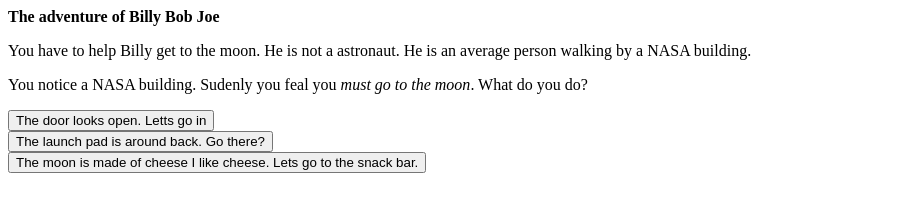
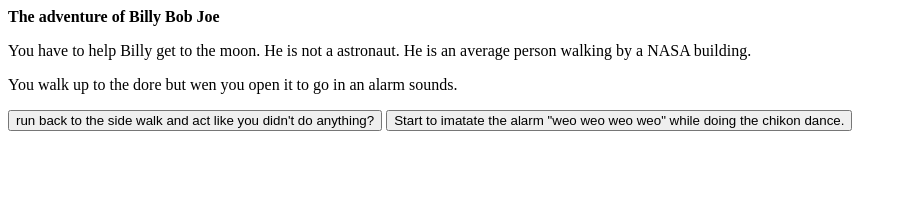
Before and after one commit to gfalkner/space-game, a plain HTML site: page index.html in a window 1280 px wide. Both pictures are taken after a click on the button "The door looks open. Letts go in". Shown: the whole page, without its empty margins (0-907 px from the left). Drawn offline with Linux system fonts and the light colour scheme.

Commit message:
Update index.html

```diff
--- a/index.html
+++ b/index.html
@@ -1,5 +1,21 @@
 <html>
-
+<head>
+<script type="application/javascript">
+const showDiv = (div_id) => {
+  const divs = document.getElementsByTagName("div");
+  for (div of divs) {
+    console.log(div);
+    if (div.id === div_id.toString()) {
+      div.style.display = "block";
+    }
+    else {
+      div.style.display = "none";
+    }
+  }
+};
+</script>
+</head>
+<body>
 <b>The adventure of Billy Bob Joe</b>
 
 <p>You have to help Billy get to the moon. He is not a astronaut. He is an average person walking by a NASA building.</p>
@@ -8,11 +24,23 @@
 
   <p>You notice a NASA building. Sudenly you feal you <i>must go to the moon</i>. What do you do?</p>
 
-  <button>The door looks open. Letts go in</button><br/>
+  <button onclick="showDiv(2)">The door looks open. Letts go in</button><br/>
 
   <button>The launch pad is around back. Go there?</button><br/>
 
   <button>The moon is made of cheese I like cheese. Lets go to the snack bar.</button><br/>
 </div>
 
+<div id="2" style="display:none;">
+
+<p> You walk up to the dore but wen you open it to go in an alarm sounds.</p>
+
+<button onclick="showDiv(1)">run back to the side walk and act like you didn't do anything?</button>
+
+<button>Start to imatate the alarm "weo weo weo weo" while doing the chikon dance. </button>
+
+</div>
+
+</body>
+
 </html>
```
